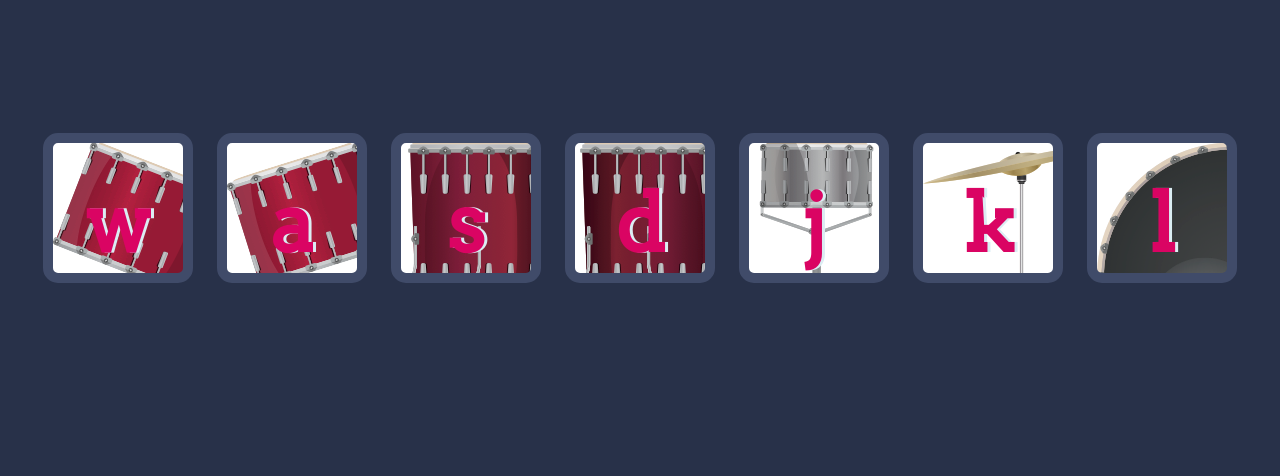
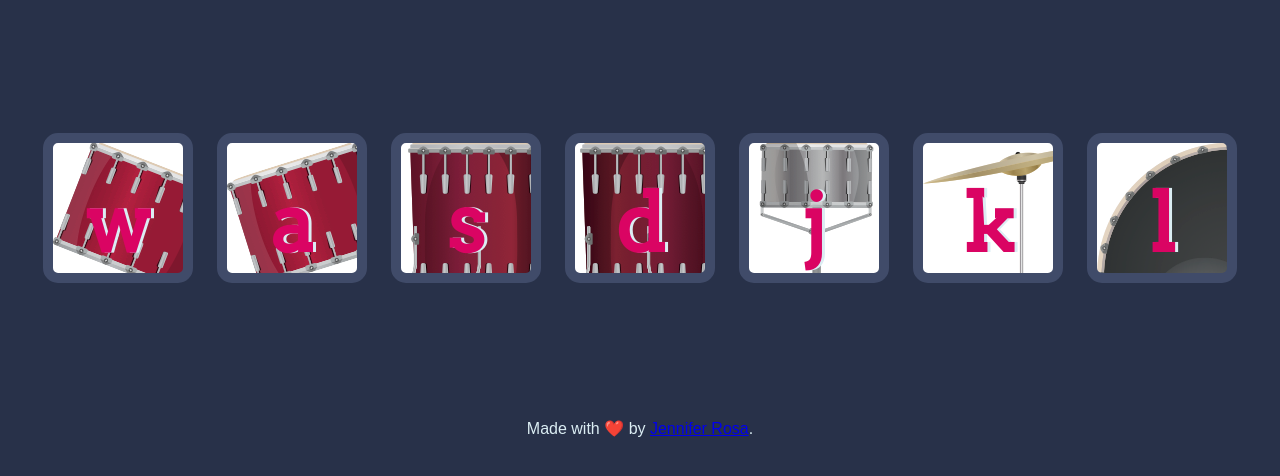
Before and after one commit to rosajen27/drumkit, a plain HTML site: page index.html in a window 1280 px wide. Shown: the part 156-632 px from the top of the page. Drawn offline with Linux system fonts and the light colour scheme.

Commit message:
footer text

```diff
--- a/index.html
+++ b/index.html
@@ -23,6 +23,7 @@
 
 
   <footer>
+    <p>Made with &#10084;&#65039; by <a href="https://github.com/rosajen27/">Jennifer Rosa</a>.</p>
   </footer>
 
 <script src="./index.js"></script>
```
